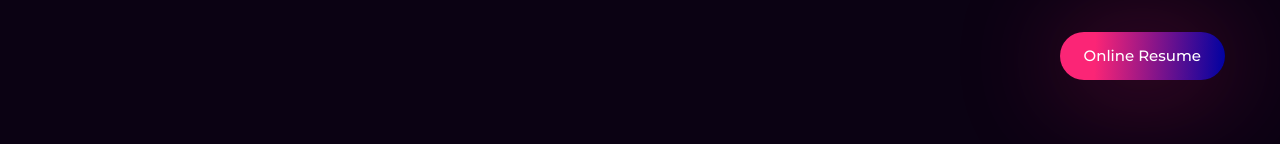
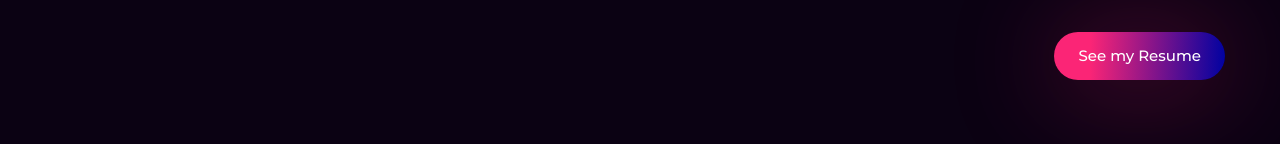
Before and after one commit to michyking/Michael_Onyeabo, a React (Vite) app: page / in a window 1280 px wide. Shown: the top 144 px of the page. Built offline with nearby package versions, Linux system fonts and the light colour scheme; a web font is replaced by a local one.

Commit message:
resumed added

```diff
--- a/src/Components/Header.jsx
+++ b/src/Components/Header.jsx
@@ -4,7 +4,9 @@ function Header() {
   return (
     <header className=' my-11 lg:my-8 md:py-8 lg:py-0' id='head'>
         <div className="container mx-auto flex items-center justify-end">
-          <button className="btn btn-sm text-[15px]">Online Resume</button>
+          <a href="http://michyking.com/wp-content/uploads/2023/03/michy-portfolio.pdf">
+          <button className="btn btn-sm text-[15px]">See my Resume</button>
+          </a>
         </div>
     </header>
   )
```
